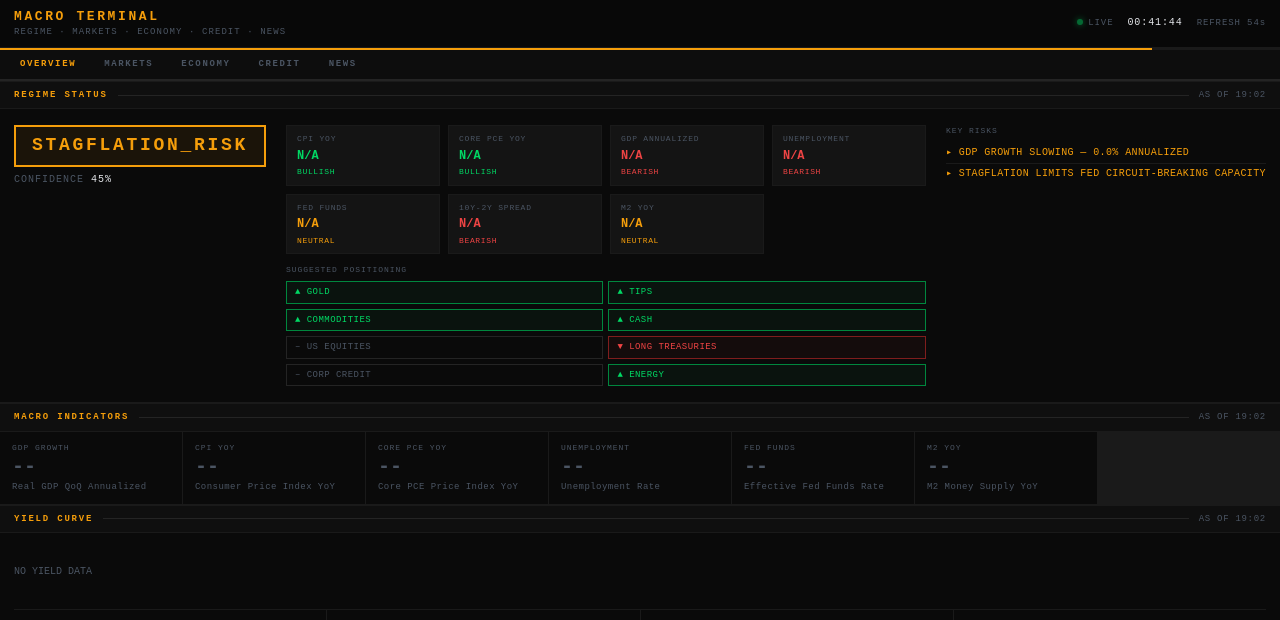
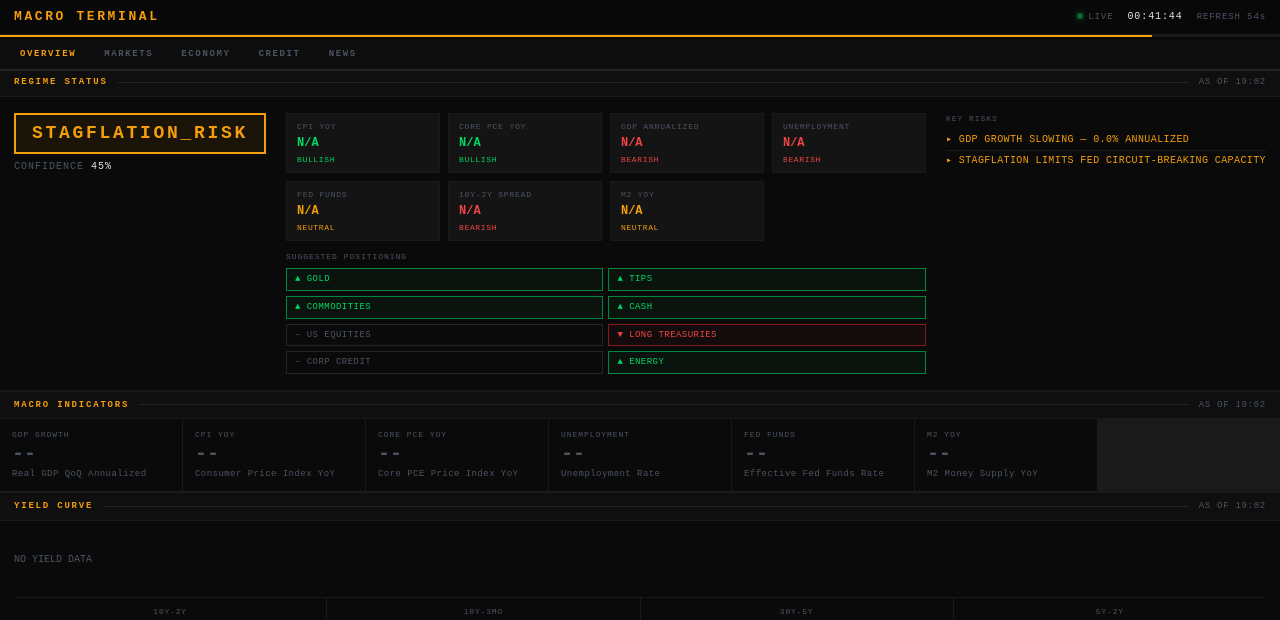
Before and after one commit to chapmanr1/macro-terminal, a Flask app: page / in a window 1280 px wide. Shown: the top 620 px of the page. Run offline with Flask 3, Linux system fonts and the light colour scheme.

Commit message:
Center MACRO TERMINAL title, remove duplicate nav subtitle
- topbar-brand: add text-align center
- Remove .topbar-sub div (REGIME · MARKETS · ECONOMY · CREDIT · NEWS)
- Remove dead .topbar-sub mobile CSS rule

Co-Authored-By: Claude Sonnet 4.6 <noreply@anthropic.com>

```diff
--- a/templates/index.html
+++ b/templates/index.html
@@ -24,8 +24,7 @@
     /* ── TOP BAR ── */
     .topbar { display: flex; justify-content: space-between; align-items: center; padding: 8px 14px; border-bottom: 1px solid var(--border); background: #080808; position: sticky; top: 0; z-index: 100; }
     .topbar-left { display: flex; align-items: center; gap: 16px; }
-    .topbar-brand { font-size: 13px; font-weight: 700; color: var(--amber); letter-spacing: 0.2em; }
-    .topbar-sub { font-size: 9px; color: var(--muted); letter-spacing: 0.12em; }
+    .topbar-brand { font-size: 13px; font-weight: 700; color: var(--amber); letter-spacing: 0.2em; text-align: center; }
     .topbar-right { display: flex; align-items: center; gap: 14px; font-size: 9px; color: var(--muted); letter-spacing: 0.1em; }
     .status-dot { display: inline-block; width: 6px; height: 6px; border-radius: 50%; background: var(--green); box-shadow: 0 0 6px var(--green); margin-right: 5px; animation: pulse-dot 2s infinite; }
     .status-dot.loading { background: var(--amber); box-shadow: 0 0 6px var(--amber); }
@@ -303,7 +302,6 @@
       .spread-value { font-size: 24px; }
       .kshape-grid { grid-template-columns: 1fr; }
       .scorecard-grid { grid-template-columns: repeat(2,1fr); }
-      .topbar-sub { display: none; }
       .pos-grid { grid-template-columns: 1fr 1fr 1fr; }
       .news-item { grid-template-columns: 50px 1fr; }
       .news-source { display: none; }
@@ -318,10 +316,7 @@
   <!-- TOP BAR -->
   <div class="topbar">
     <div class="topbar-left">
-      <div>
-        <div class="topbar-brand">MACRO TERMINAL</div>
-        <div class="topbar-sub">REGIME · MARKETS · ECONOMY · CREDIT · NEWS</div>
-      </div>
+      <div class="topbar-brand">MACRO TERMINAL</div>
     </div>
     <div class="topbar-right">
       <span><span class="status-dot" id="statusDot"></span><span id="statusText">LIVE</span></span>
```
